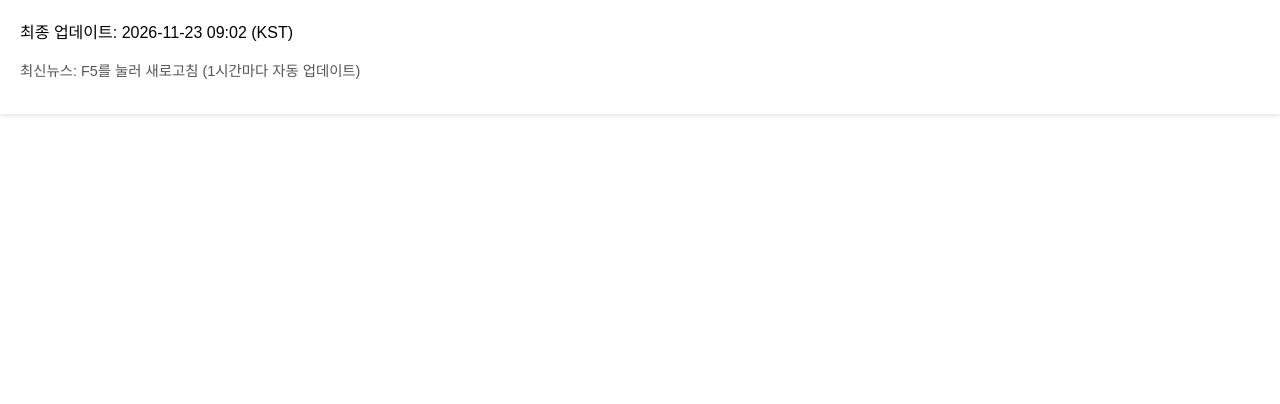
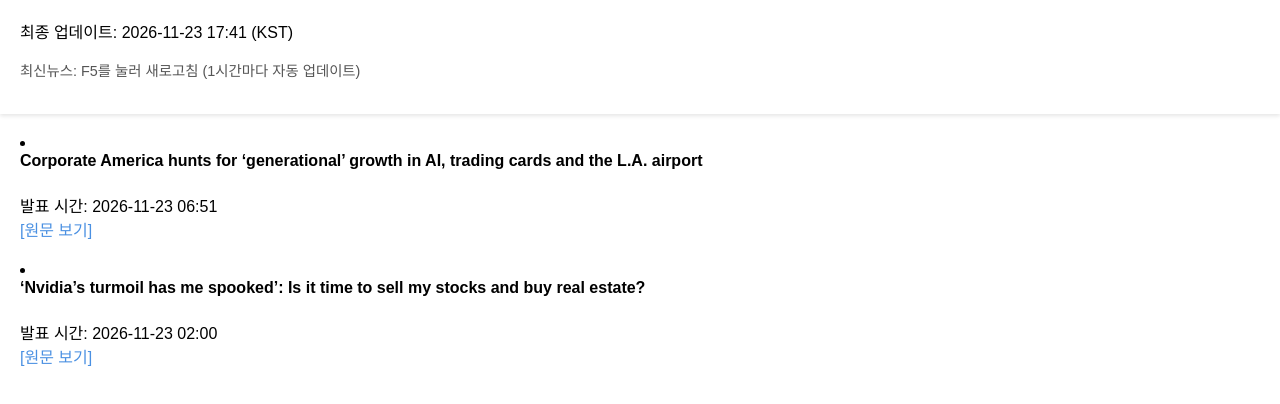
Before and after one commit to goma-news/goma-news, a plain HTML site: page goma_news_live_updated.html in a window 1280 px wide. Shown: the part 90-494 px from the top of the page. Drawn offline with Linux system fonts and the light colour scheme.

Commit message:
자동 업데이트: 뉴스 갱신

```diff
--- a/goma_news_live_updated.html
+++ b/goma_news_live_updated.html
@@ -17,11 +17,21 @@
 <body>
   <header>
     <h1>실시간 해외선물 뉴스</h1>
-    <p>최종 업데이트: 2026-11-23 09:02 (KST)</p>
+    <p>최종 업데이트: 2026-11-23 17:41 (KST)</p>
     <p style="font-size:0.9em; color:#555;">최신뉴스: F5를 눌러 새로고침 (1시간마다 자동 업데이트)</p>
   </header>
   <div class="news-container">
     <ul>
+      <li>
+        <strong>Corporate America hunts for ‘generational’ growth in AI, trading cards and the L.A. airport</strong><br>
+        발표 시간: 2026-11-23 06:51<br>
+        <a href="https://www.marketwatch.com/story/corporate-america-hunts-for-generational-growth-in-ai-trading-cards-and-the-l-a-airport-3072eb1a?mod=mw_rss_topstories" target="_blank">[원문 보기]</a>
+      </li>
+      <li>
+        <strong>‘Nvidia’s turmoil has me spooked’: Is it time to sell my stocks and buy real estate?</strong><br>
+        발표 시간: 2026-11-23 02:00<br>
+        <a href="https://www.marketwatch.com/story/nvidia-spooked-me-should-i-sell-my-stocks-or-ride-out-the-market-turmoil-560583c6?mod=mw_rss_topstories" target="_blank">[원문 보기]</a>
+      </li>
 
     </ul>
   </div>
```
